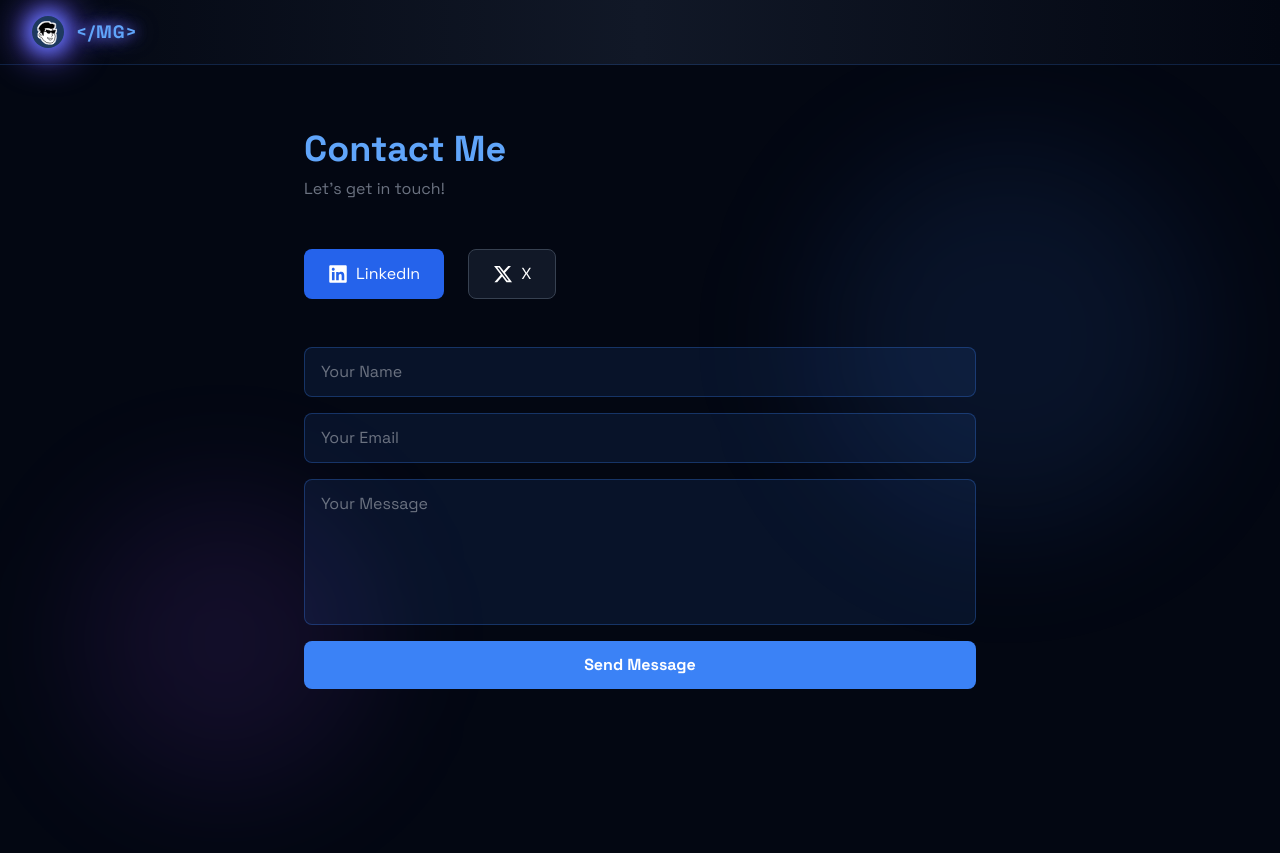
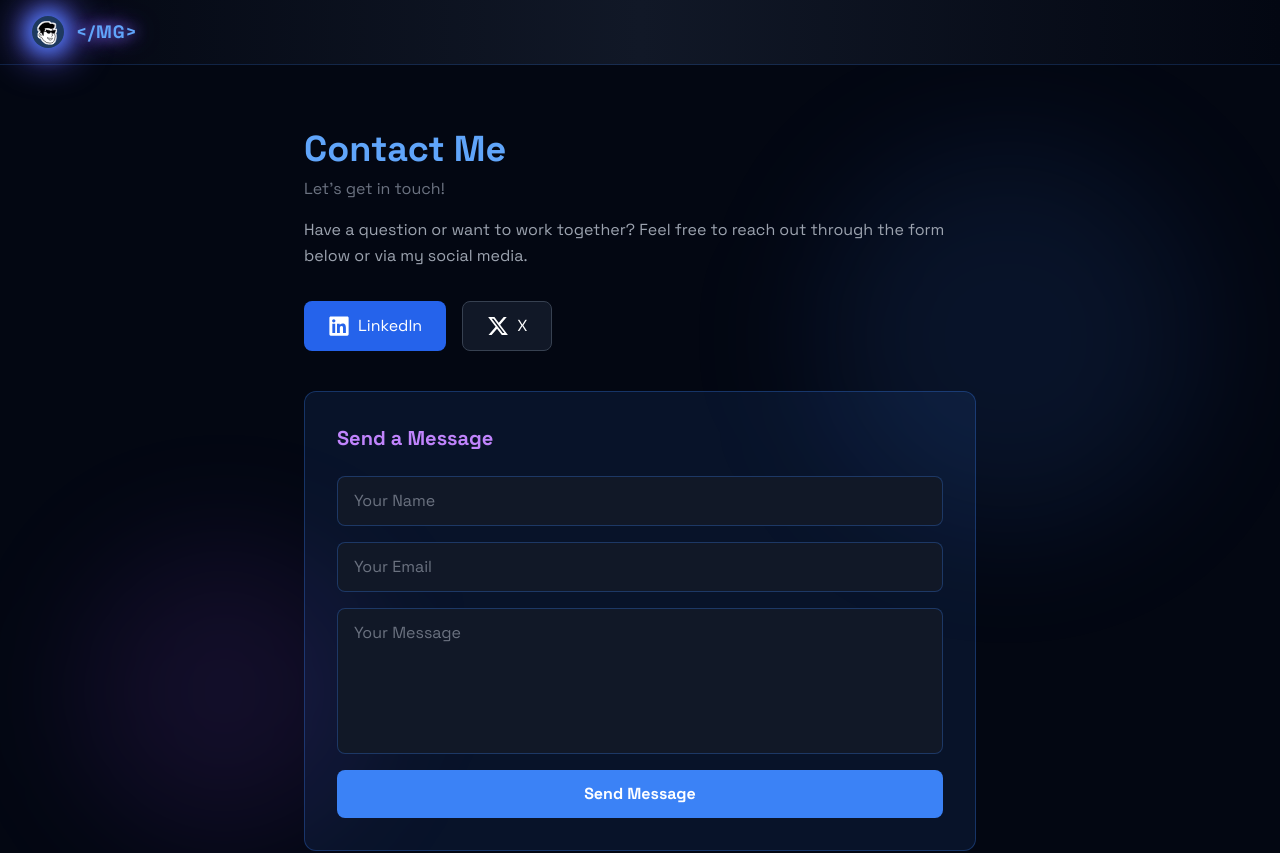
Before and after one commit to Ghanbariii/potfolio, a React (Create React App) app in the folder my/: page /contact in a window 1280 px wide. Shown: the top 853 px of the page. Built offline with nearby package versions, Linux system fonts and the light colour scheme.

Commit message:
improve contact page

```diff
--- a/my/src/App.js
+++ b/my/src/App.js
@@ -99,7 +99,7 @@ function Home() {
   );
 }
 
-function Contact() {
+function Contact({ isDark }) {
   const [name, setName] = useState("");
   const [email, setEmail] = useState("");
   const [message, setMessage] = useState("");
@@ -107,13 +107,12 @@ function Contact() {
 
   const sendEmail = (e) => {
     e.preventDefault();
-
     emailjs
       .send(
-        "service_g6v604n",
-        "template_cc43r5b",
+        "YOUR_SERVICE_ID",
+        "YOUR_TEMPLATE_ID",
         { from_name: name, from_email: email, message: message },
-        "P-uD4Z05derwEZjzn",
+        "YOUR_PUBLIC_KEY",
       )
       .then(() => {
         setStatus("success");
@@ -135,29 +134,37 @@ function Contact() {
         <h1 className="text-3xl md:text-4xl font-bold text-blue-400 mb-2 animate-fadeUp delay-100">
           Contact Me
         </h1>
-        <p className="text-gray-500 mb-12 animate-fadeUp delay-200">
+        <p className="text-gray-500 mb-4 animate-fadeUp delay-200">
           Let's get in touch!
         </p>
+        <p className="text-gray-400 mb-8 animate-fadeUp delay-300 leading-relaxed">
+          Have a question or want to work together? Feel free to reach out
+          through the form below or via my social media.
+        </p>
 
-        <div className="flex gap-6 mb-12">
+        <div className="flex gap-4 mb-10 animate-fadeUp delay-300">
           <a
-            href="https://linkedin.com/in/username"
+            href="https://linkedin.com/in/mohsenghanbarii"
             target="_blank"
             rel="noreferrer"
             className="flex items-center gap-2 bg-blue-600 px-6 py-3 rounded-lg hover:bg-blue-800 transition"
           >
-            <FaLinkedin size={20} /> LinkedIn
+            <FaLinkedin size={22} /> LinkedIn
           </a>
           <a
-            href="https://x.com/username"
+            href="https://x.com/mohsenghanbarii"
             target="_blank"
             rel="noreferrer"
             className="flex items-center gap-2 bg-gray-900 border border-gray-700 px-6 py-3 rounded-lg hover:bg-gray-800 transition"
           >
-            <FaXTwitter size={20} /> X
+            <FaXTwitter size={22} /> X
           </a>
         </div>
 
+        <div className="bg-blue-500/10 border border-blue-500/30 rounded-xl p-8 animate-fadeUp delay-400">
+          <h2 className="text-xl font-bold text-purple-400 mb-6">
+            Send a Message
+          </h2>
           <form onSubmit={sendEmail} className="flex flex-col gap-4">
             <input
               type="text"
@@ -165,7 +172,7 @@ function Contact() {
               value={name}
               onChange={(e) => setName(e.target.value)}
               required
-            className="bg-blue-500/10 border border-blue-500/30 rounded-lg px-4 py-3 text-white placeholder-gray-500 focus:outline-none focus:border-blue-400 transition"
+              className="bg-gray-900 border border-blue-500/30 rounded-lg px-4 py-3 text-white placeholder-gray-500 focus:outline-none focus:border-blue-400 transition"
             />
             <input
               type="email"
@@ -173,7 +180,7 @@ function Contact() {
               value={email}
               onChange={(e) => setEmail(e.target.value)}
               required
-            className="bg-blue-500/10 border border-blue-500/30 rounded-lg px-4 py-3 text-white placeholder-gray-500 focus:outline-none focus:border-blue-400 transition"
+              className="bg-gray-900 border border-blue-500/30 rounded-lg px-4 py-3 text-white placeholder-gray-500 focus:outline-none focus:border-blue-400 transition"
             />
             <textarea
               placeholder="Your Message"
@@ -181,7 +188,7 @@ function Contact() {
               onChange={(e) => setMessage(e.target.value)}
               required
               rows={5}
-            className="bg-blue-500/10 border border-blue-500/30 rounded-lg px-4 py-3 text-white placeholder-gray-500 focus:outline-none focus:border-blue-400 transition resize-none"
+              className="bg-gray-900 border border-blue-500/30 rounded-lg px-4 py-3 text-white placeholder-gray-500 focus:outline-none focus:border-blue-400 transition resize-none"
             />
             <button
               type="submit"
@@ -190,9 +197,7 @@ function Contact() {
               Send Message
             </button>
             {status === "success" && (
-            <p className="text-green-400 text-center">
-              Message sent successfully! ✅
-            </p>
+              <p className="text-green-400 text-center">Message sent! ✅</p>
             )}
             {status === "error" && (
               <p className="text-red-400 text-center">
@@ -200,6 +205,7 @@ function Contact() {
               </p>
             )}
           </form>
+        </div>
       </div>
     </div>
   );
```
Lines whose indentation alone changed are shown as unchanged.
